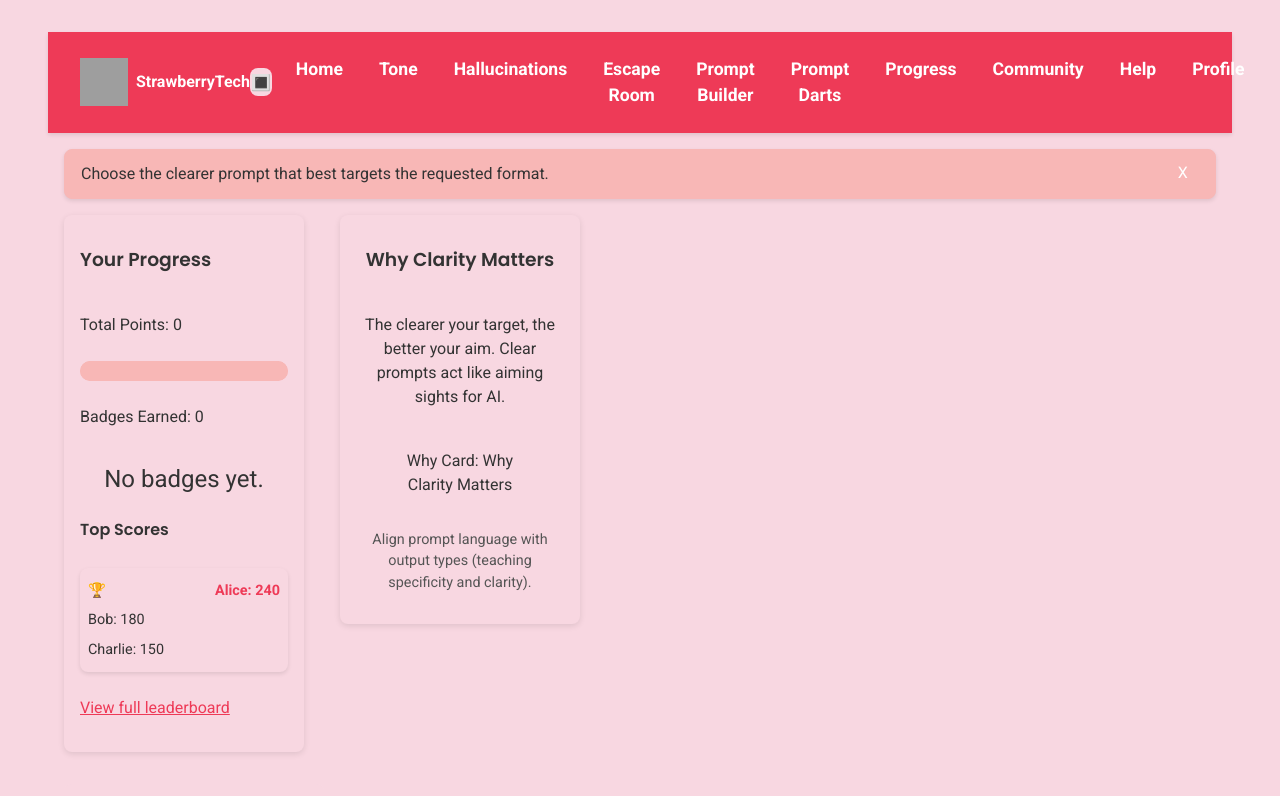
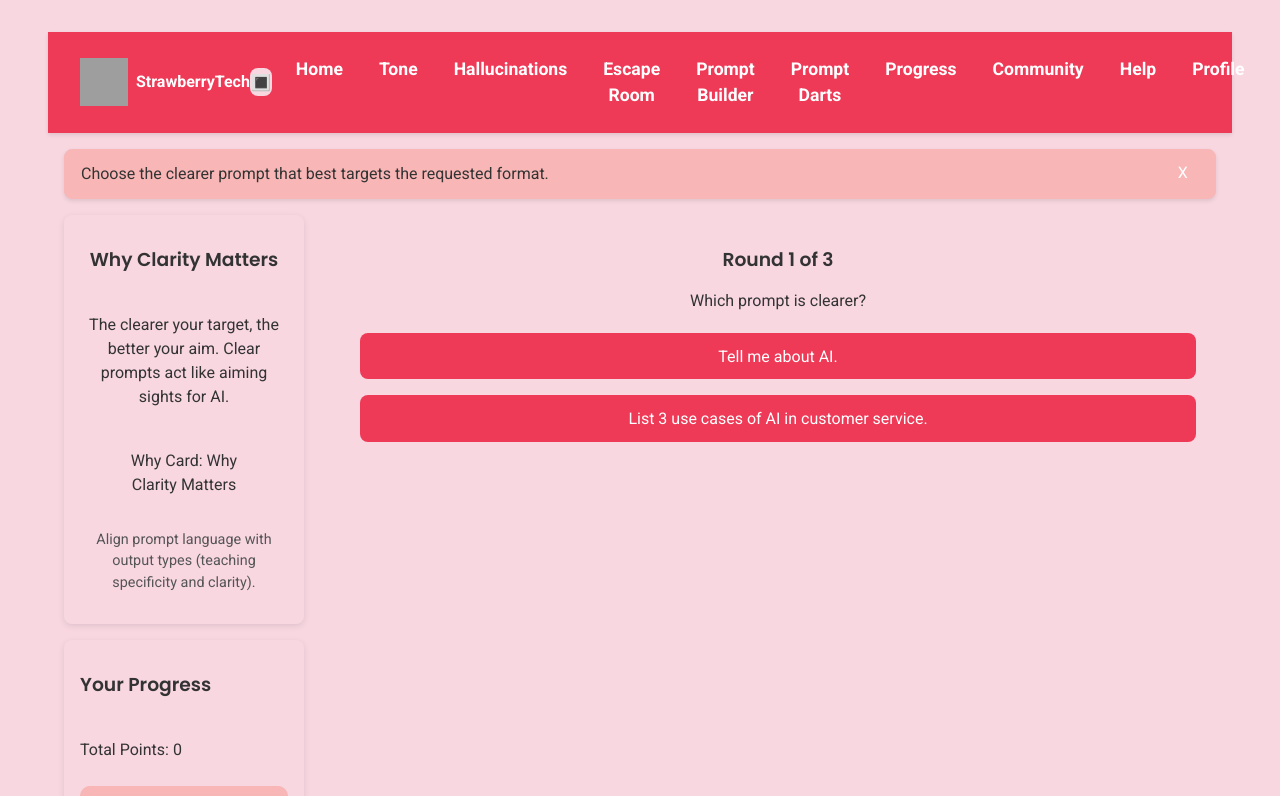
Before and after one commit to unnamedmistress/StrawberryTech, a React (Vite) app in the folder learning-games/: page /games/darts in a window 1280 px wide. Shown: the top 796 px of the page. Built offline with nearby package versions, Linux system fonts and the light colour scheme; grey boxes are pictures that could not be loaded.

Commit message:
Add next round area layout to Prompt Darts

```diff
--- a/learning-games/src/pages/PromptDartsGame.css
+++ b/learning-games/src/pages/PromptDartsGame.css
@@ -5,7 +5,12 @@
 .darts-wrapper {
   width: 100%;
   display: grid;
-  grid-template-columns: 260px 1fr;
+  grid-template-columns: 1fr;
+  grid-template-areas:
+    "why"
+    "game"
+    "progress"
+    "next";
   gap: 1rem;
   justify-content: center;
   align-items: start;
@@ -16,6 +21,7 @@
   color: var(--color-text-dark);
   padding: 1rem;
   border-radius: 8px;
+  grid-area: game;
 }
 
 .darts-sidebar {
@@ -28,6 +34,16 @@
   display: flex;
   flex-direction: column;
   gap: 0.5rem;
+  grid-area: why;
+}
+
+.progress-sidebar {
+  grid-area: progress;
+}
+
+.next-area {
+  grid-area: next;
+  text-align: center;
 }
 
 .options {
@@ -47,9 +63,12 @@
   font-weight: bold;
 }
 
-@media (max-width: 600px) {
+@media (min-width: 600px) {
   .darts-wrapper {
-    grid-template-columns: 1fr;
+    grid-template-columns: 260px 1fr;
+    grid-template-areas:
+      "why game"
+      "progress next";
   }
   .progress-sidebar {
     max-width: none;
--- a/learning-games/src/pages/PromptDartsGame.tsx
+++ b/learning-games/src/pages/PromptDartsGame.tsx
@@ -68,7 +68,6 @@ export default function PromptDartsGame() {
         Choose the clearer prompt that best targets the requested format.
       </InstructionBanner>
       <div className="darts-wrapper">
-        <ProgressSidebar />
         <aside className="darts-sidebar">
           <h3>Why Clarity Matters</h3>
           <p>The clearer your target, the better your aim. Clear prompts act like aiming sights for AI.</p>
@@ -87,10 +86,11 @@ export default function PromptDartsGame() {
               {checkChoice(current, choice) ? 'Correct! Clear prompts hit the bullseye.' : 'Not quite. Aim for specific wording.'}
             </p>
           )}
+        </div>
+        <ProgressSidebar />
+        <div className="next-area">
           {choice !== null && (
-
             <button className="btn-primary" onClick={next}>{round + 1 < ROUNDS.length ? 'Next Round' : 'Finish'}</button>
-
           )}
         </div>
       </div>
```
